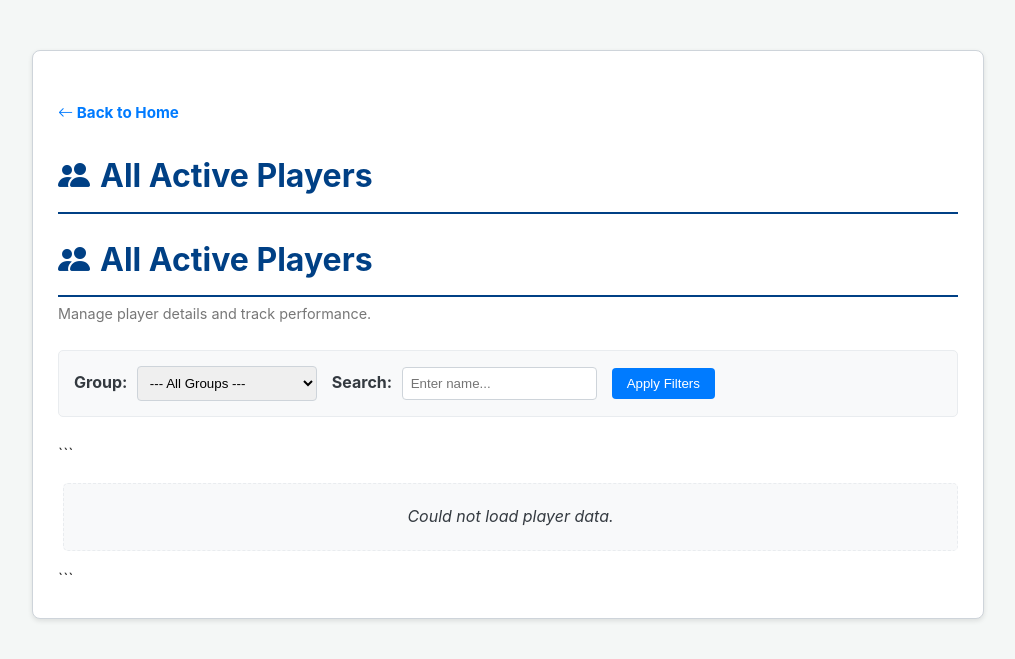
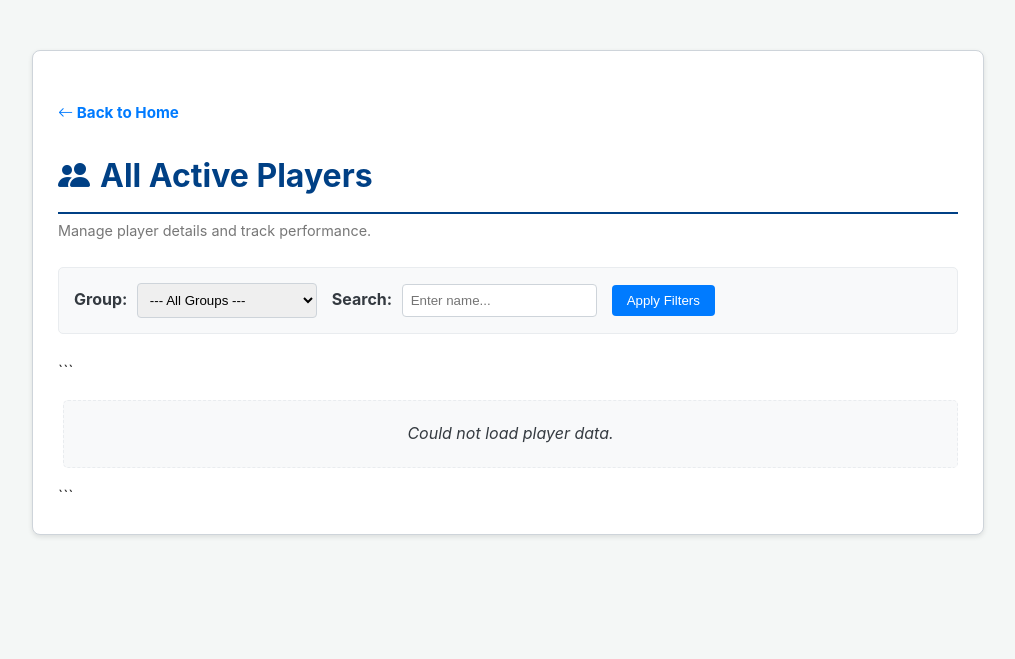
Before and after one commit to CharlSquash/squash-coach-hub, a Django app: page /planning/players/ in a window 1280 px wide. Shown: the top 659 px of the page, without its empty margins (132-1147 px from the left). Run offline with Django 5.2, Linux system fonts and the light colour scheme; data that the repository does not hold is empty.

Commit message:
Fix: Remove duplicate heading on players list page

```diff
--- a/planning/templates/planning/players_list.html
+++ b/planning/templates/planning/players_list.html
@@ -70,7 +70,7 @@
         <a href="{% url 'homepage' %}" class="back-link"><i class="bi bi-arrow-left"></i> Back to Home</a>
 
         <h1><i class="bi bi-people-fill"></i> {{ page_title|default:"Players" }}</h1>
-        <h1><i class="bi bi-people-fill"></i> {{ page_title|default:"Players" }}</h1>
+
 
 <p style="font-size: 0.9em; color: #777; margin-top: -15px; margin-bottom: 25px;">Manage player details and track performance.</p>
 
```
